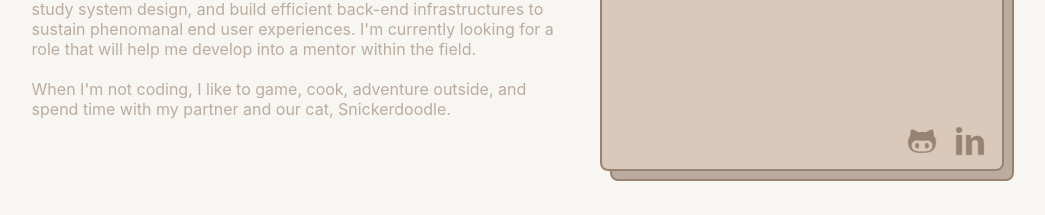
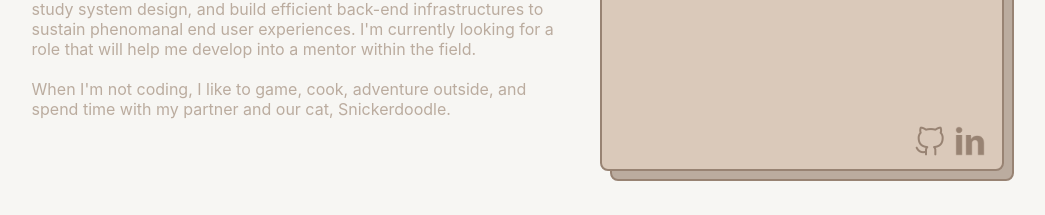
Before and after one commit to agtTwilight/portfolio, a React (Create React App) app: page / in a window 1280 px wide. Shown: the part 1186-1401 px from the top of the page, without its empty margins (122-1167 px from the left). Built offline with nearby package versions, Linux system fonts and the light colour scheme; the HTML template or start-up script is replaced by a standard one.

Commit message:
minor updates to about and main for build

```diff
--- a/src/pages/About/index.js
+++ b/src/pages/About/index.js
@@ -41,7 +41,7 @@ export const About = () => {
 							target="_blank"
 							rel="noreferrer"
 						>
-							<img src={github} alt="github logo"></img>
+							<img id="about-github" src={github} alt="github logo"></img>
 						</a>
 						<a
 							href="https://www.linkedin.com/in/lukas-macmillen/"
--- a/src/pages/About/style.css
+++ b/src/pages/About/style.css
@@ -45,7 +45,13 @@
 	width: 3rem;
 }
 
-@media (max-width: 999px) {
+#about-github {
+	height: 2rem !important;
+	width: 2rem !important;
+	margin-bottom: 0.5rem !important;
+}
+
+@media (max-width: 1061px) {
 	#about-top {
 		margin: 2rem 1rem;
 	}
@@ -59,7 +65,7 @@
 	}
 }
 
-@media (min-width: 1000px) {
+@media (min-width: 1062px) {
 	#about-top {
 		display: flex;
 		justify-content: space-between;
```
Also changed, not shown: src/pages/About/assets/github.png.
